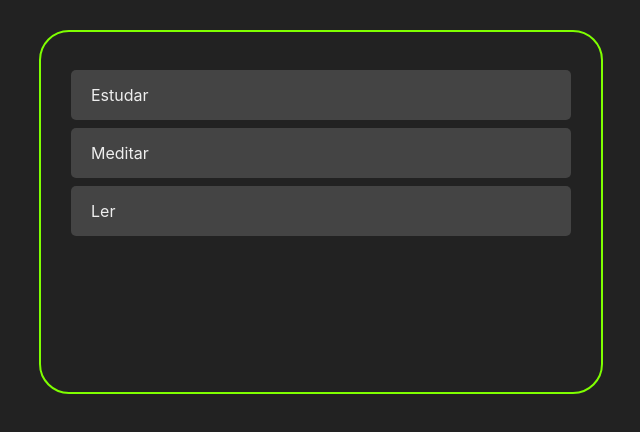
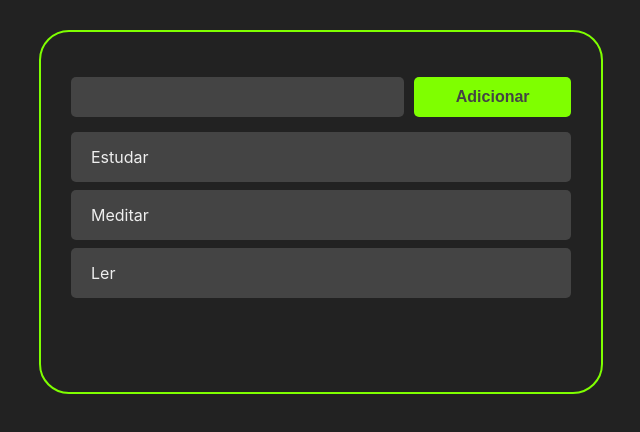
Before and after one commit to Mucharski/todolist-reactjs, a React (Create React App) app: page / in a window 1280 px wide. Shown: the top 432 px of the page, without its empty margins (319-959 px from the left). Built offline with nearby package versions, Linux system fonts and the light colour scheme.

Commit message:
Função de adição desenvolvida

```diff
--- a/src/App.js
+++ b/src/App.js
@@ -1,5 +1,6 @@
 import React, { useState } from 'react';
 import "./App.css";
+import AddTask from './components/AddTask/AddTask';
 import Tasks from "./components/Tasks"
 
 const App = () => {
@@ -20,9 +21,21 @@
       completed: false,
     }
   ]);
+
+  const handleTaskAddition = (taskTitle) => {
+    const newTasks = [...tasks, {
+      title: taskTitle,
+      id: Math.random(10),
+      completed: false
+    }]
+
+    setTasks(newTasks);
+  }
+
   return (
     <>
       <div className='container'>
+        <AddTask handleTaskAddition={handleTaskAddition} />
         <Tasks tasks={tasks} />
       </div>
     </>
--- a/src/components/AddTask/AddTask.css
+++ b/src/components/AddTask/AddTask.css
@@ -0,0 +1,21 @@
+.add-task-container {
+    margin: 15px 0;
+    width: 100%;
+    display: flex;
+}
+
+.add-task-input {
+    height: 40px;
+    padding: 0 10px;
+    border-radius: 5px;
+    border: none;
+    flex: 2;
+    background-color: #444;
+    color: #eee;
+    font-size: 16px;
+}
+
+.add-task-button-container {
+    margin-left: 10px;
+    flex: 1;
+}
--- a/src/components/AddTask/AddTask.jsx
+++ b/src/components/AddTask/AddTask.jsx
@@ -0,0 +1,30 @@
+import React, { useState } from "react";
+import Button from "../Button";
+import "./AddTask.css";
+
+const AddTask = ({ handleTaskAddition }) => {
+  const [inputData, setInputData] = useState("");
+
+  const handleInputChange = (e) => {
+    setInputData(e.target.value);
+  };
+
+  const handleAddTaskClick = () => {
+    handleTaskAddition(inputData);
+  };
+  return (
+    <div className="add-task-container">
+      <input
+        onChange={handleInputChange}
+        value={inputData}
+        className="add-task-input"
+        type="text"
+      />
+      <div className="add-task-button-container">
+        <Button onClick={handleAddTaskClick}>Adicionar</Button>
+      </div>
+    </div>
+  );
+};
+
+export default AddTask;
--- /dev/null
+++ b/src/components/Button.css
@@ -0,0 +1,13 @@
+.button {
+    background-color: chartreuse;
+    height: 40px;
+    padding: 0 10px;
+    border-radius: 5px;
+    width: 100%;
+    font-size: 16px;
+    color: #444;
+    font-weight: bold;
+    cursor: pointer;
+    border: none;
+
+}
--- /dev/null
+++ b/src/components/Button.jsx
@@ -0,0 +1,12 @@
+import React from "react";
+import "./Button.css";
+
+const Button = ({ children, onClick }) => {
+  return (
+    <button onClick={onClick} className="button">
+      {children}
+    </button>
+  );
+};
+
+export default Button;
```
Also changed, not shown: 1 other file (tests, documents, lock files or other folders).
